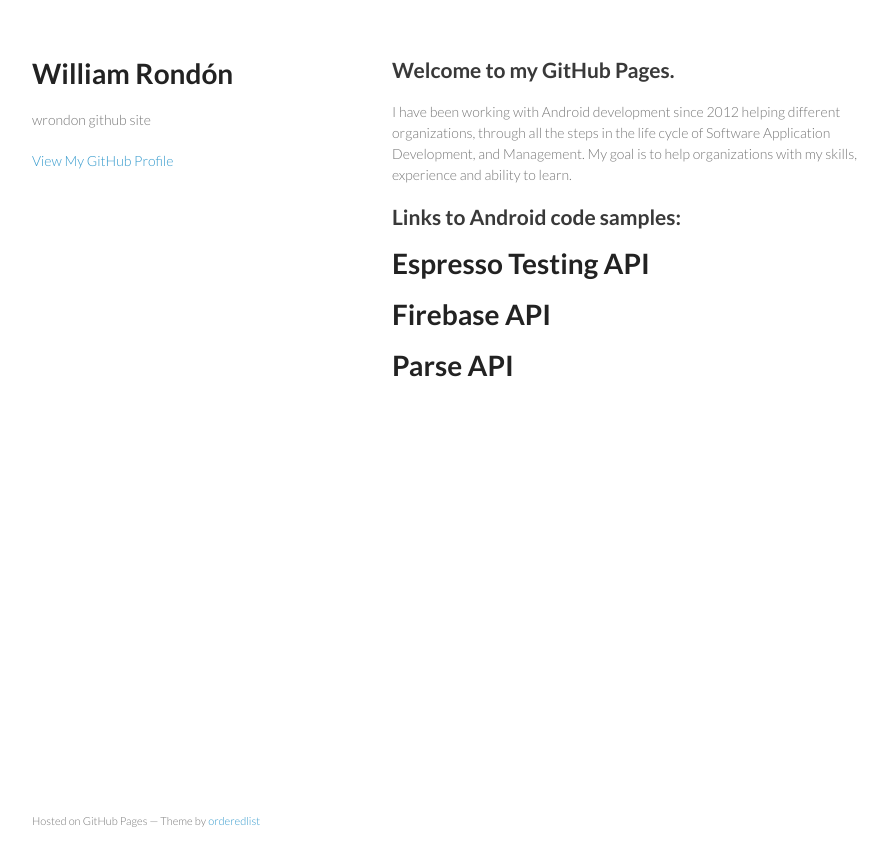
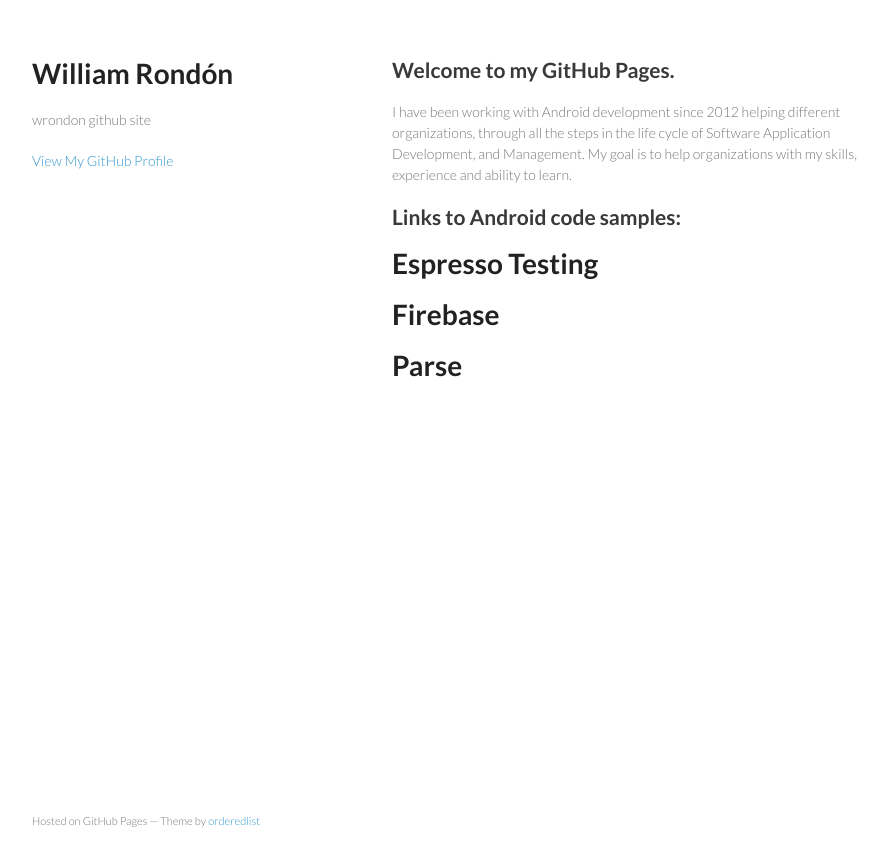
Before and after one commit to wrondon/wrondon.github.io, a Jekyll site: the page index.html, which Jekyll copies as it is, in a window 1280 px wide. Shown: the top 866 px of the page, without its empty margins (178-1065 px from the left). Built offline with Jekyll 4.4.1, drawn with Linux system fonts in a browser that asks for light colours.

Commit message:
Replace master branch with page content via GitHub

```diff
--- a/index.html
+++ b/index.html
@@ -32,15 +32,15 @@
 <a id="links-to-android-code-samples" class="anchor" href="#links-to-android-code-samples" aria-hidden="true"><span class="octicon octicon-link"></span></a>Links to Android code samples:</h2>
 
 <h1>
-<a id="espresso-testing-api" class="anchor" href="#espresso-testing-api" aria-hidden="true"><span class="octicon octicon-link"></span></a><a href="http://wrondon.github.io/AppWithEspresso"><strong>Espresso Testing API</strong></a>
+<a id="espresso-testing" class="anchor" href="#espresso-testing" aria-hidden="true"><span class="octicon octicon-link"></span></a><a href="http://wrondon.github.io/AppWithEspresso"><strong>Espresso Testing</strong></a>
 </h1>
 
 <h1>
-<a id="firebase-api" class="anchor" href="#firebase-api" aria-hidden="true"><span class="octicon octicon-link"></span></a><a href="http://wrondon.github.io/AppTestFirebase"><strong>Firebase API</strong></a>
+<a id="firebase" class="anchor" href="#firebase" aria-hidden="true"><span class="octicon octicon-link"></span></a><a href="http://wrondon.github.io/AppTestFirebase"><strong>Firebase</strong></a>
 </h1>
 
 <h1>
-<a id="parse-api" class="anchor" href="#parse-api" aria-hidden="true"><span class="octicon octicon-link"></span></a><a href="http://wrondon.github.io/TodoListActivity/"><strong>Parse API</strong></a>
+<a id="parse" class="anchor" href="#parse" aria-hidden="true"><span class="octicon octicon-link"></span></a><a href="http://wrondon.github.io/TodoListActivity/"><strong>Parse</strong></a>
 </h1>
       </section>
       <footer>
--- a/params.json
+++ b/params.json
@@ -1 +1 @@
-{"name":"William Rondón","tagline":"wrondon github site","body":"## Welcome to my GitHub Pages.\r\nI have been working with Android development since 2012 helping different organizations, through all the steps in the life cycle of Software Application Development, and Management. My goal is to help organizations with my skills, experience and ability to learn.\r\n\r\n## Links to Android code samples:\r\n\r\n#     [**Espresso Testing API**](http://wrondon.github.io/AppWithEspresso)\r\n\r\n#     [**Firebase API**](http://wrondon.github.io/AppTestFirebase)\r\n\r\n#     [**Parse API**](http://wrondon.github.io/TodoListActivity/)\r\n\r\n\r\n","google":"","note":"Don't delete this file! It's used internally to help with page regeneration."}
+{"name":"William Rondón","tagline":"wrondon github site","body":"## Welcome to my GitHub Pages.\r\nI have been working with Android development since 2012 helping different organizations, through all the steps in the life cycle of Software Application Development, and Management. My goal is to help organizations with my skills, experience and ability to learn.\r\n\r\n## Links to Android code samples:\r\n\r\n#     [**Espresso Testing**](http://wrondon.github.io/AppWithEspresso)\r\n\r\n#     [**Firebase**](http://wrondon.github.io/AppTestFirebase)\r\n\r\n#     [**Parse**](http://wrondon.github.io/TodoListActivity/)\r\n\r\n\r\n","google":"","note":"Don't delete this file! It's used internally to help with page regeneration."}
```
